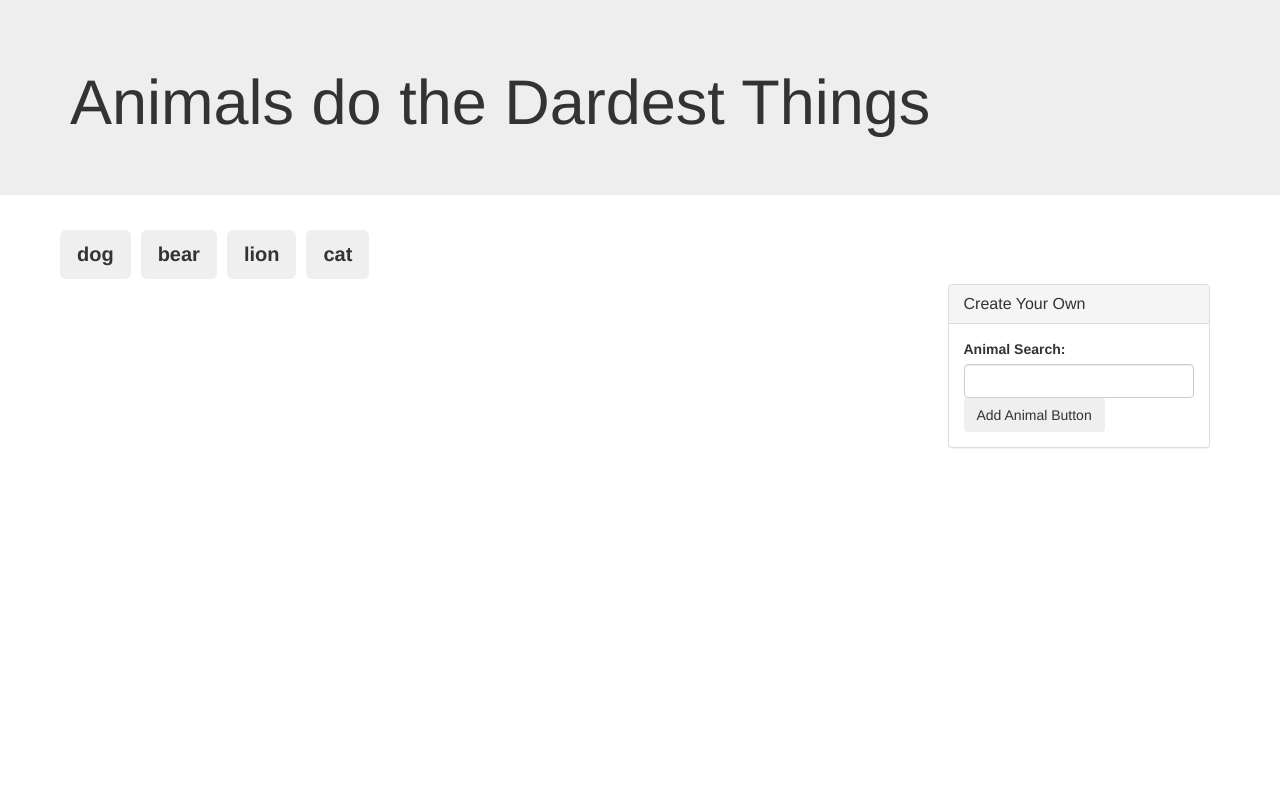
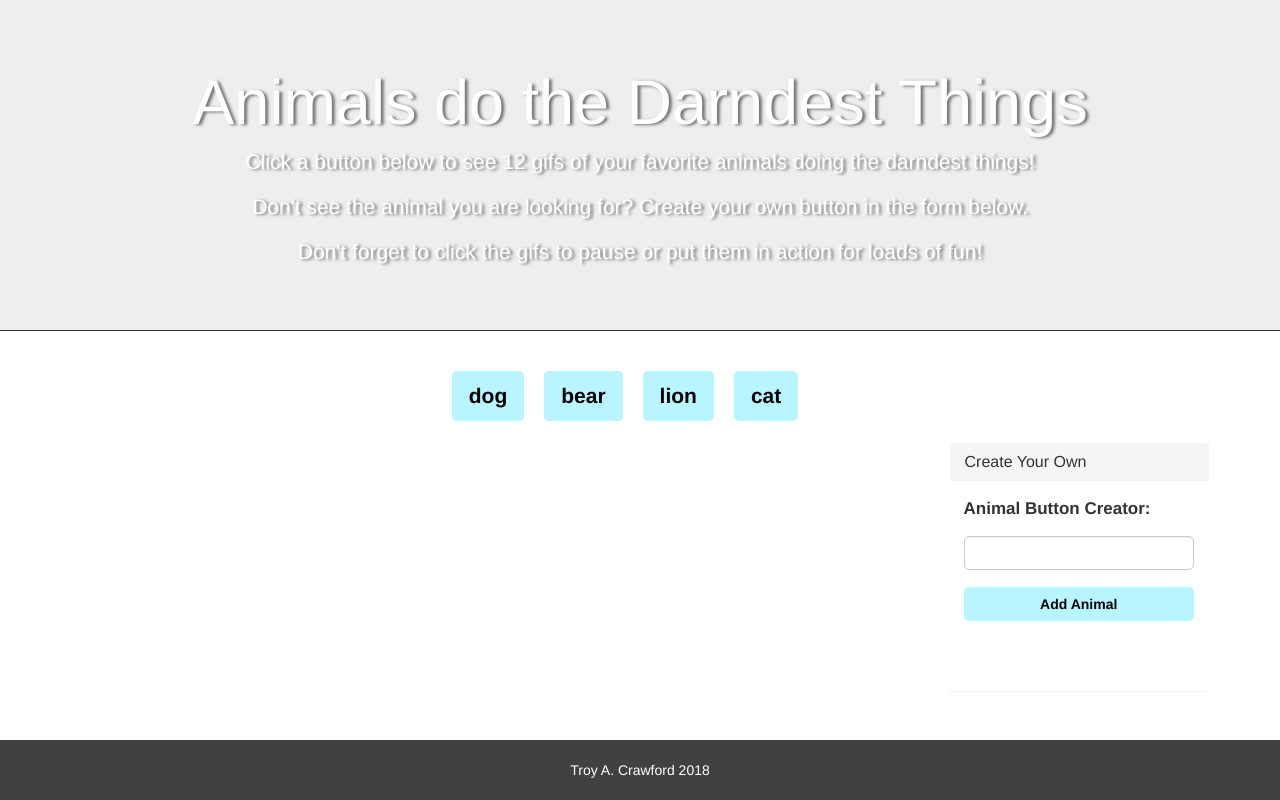
Before and after one commit to tacrawford91/GifTastic, a plain HTML site: page index.html in a window 1280 px wide. Drawn offline with nearby package versions, Linux system fonts and the light colour scheme.

Commit message:
Completed Application

```diff
--- a/app.js
+++ b/app.js
@@ -4,10 +4,6 @@ var authKey = "S9Gzk2GLWTqOauR5oOG3So9Ykhl1Z37a";
 var animals = ["dog", "bear", "lion", "cat"];
 var searchTerm;
 var newAnimal;
-
-
-
-
 
 //Begin App
 
@@ -31,7 +27,7 @@ function displayAnimal(){
 
     //set up query url
     var queryURL = "https://api.giphy.com/v1/gifs/search?q=" +
-        searchTerm + "&api_key=" + authKey + "&limit=10";
+        searchTerm + "&api_key=" + authKey + "&limit=12";
 
     //make api call
     $.ajax({
@@ -43,8 +39,16 @@ function displayAnimal(){
         //empty results area
         $(".results").html("");
         for(var j = 0; j < results.length; j++) {
-        var gifImage =  $("<img>").attr("src", results[j].images.fixed_width.url)
-            $(".results").append(gifImage);
+        var stillImage = results[j].images.fixed_width_still.url;
+        var animate = results[j].images.fixed_width.url;
+        var gifImage =  $("<img>").attr("src", results[j].images.fixed_width_still.url, "data-state", "still").addClass("animalImg");
+            gifImage.attr("data-state", "still");
+            gifImage.attr("data-animate", animate);
+            gifImage.attr("data-still", stillImage);
+
+        var animalDiv = $("<div>").append(gifImage).addClass("col-sm-6 col-md-6 col-lg-4");
+            animalDiv.append($("<p>").text(`Gif Rating: ${results[j].rating.toUpperCase()}`).addClass("rating"));
+            $(".results").append(animalDiv);
         }
 
     })
@@ -64,4 +68,21 @@ $("#add-animal").on("click", function(){
 })
 
 $(document).on("click", ".animalBtn", displayAnimal);
-//User input and create new button
+
+
+
+
+//playing- pausing gifs
+function gifState() {
+    var state = $(this).attr("data-state");
+    if (state === "still") {
+        console.log("clicked animal div");
+        $(this).attr("src", $(this).attr("data-animate"));
+        $(this).attr("data-state", "animate");
+      } else {
+        console.log("clicked animal div");
+        $(this).attr("src", $(this).attr("data-still"));
+        $(this).attr("data-state", "still");
+      }
+}
+$(document).on("click", ".animalImg", gifState)
--- a/index.html
+++ b/index.html
@@ -7,33 +7,45 @@
     <title>Giftastic!</title>
     <script src="https://code.jquery.com/jquery-3.2.1.min.js" integrity="sha256-hwg4gsxgFZhOsEEamdOYGBf13FyQuiTwlAQgxVSNgt4=" crossorigin="anonymous"></script>
     <link rel="stylesheet" href="https://maxcdn.bootstrapcdn.com/bootstrap/3.3.6/css/bootstrap.min.css">
+    <link rel="stylesheet" href="https://bootswatch.com/3/superhero/bootstrap.min.css">
     <link rel="stylesheet" href="style.css">
 </head>
 <body>
     <div class="jumbotron">
         <div class="container">
-        <h1>Animals do the Dardest Things</h1>
+        <h1>Animals do the Darndest Things</h1>
+        <p>Click a button below to see 12 gifs of your favorite animals doing the darndest things!</p>
+        <p>Don't see the animal you are looking for? Create your own button in the form below.</p>
+        <p>Don't forget to click the gifs to pause or put them in action for loads of fun!</p>
         </div>
     </div>
     <div class="container">
-        <div class="row buttons"></div>
-        <div class="row">
-            <div class="results col-md-10 col-lg-9 "></div>
-            <div class="form col-md-2 col-lg-3">
+            <div class="row buttonRow">
+                <div class="buttons"></div>
+            </div>
+            <div class="row gifRow">
+                <div class="col-sm-9 col-md-9 col-lg-9">
+                    <div class="row results"></div>
+                </div>
+                <div class="form col-sm-3 col-md-3 col-lg-3">
                     <div class="panel panel-default">
-                    <div class="panel-heading">
+                        <div class="panel-heading" id="panelTop">
                             <h3 class="panel-title">Create Your Own</h3>
                         </div>
                         <div class="panel-body">
                             <form>
-                            <label for="search">Animal Search:</label>
+                                <label for="search">Animal Button Creator:</label>
                                 <input type="text" class="form-control" id="search-term">
                             </form>
-                        <button class="btn" id="add-animal">Add Animal Button</button>
+                            <button class="btn" id="add-animal">Add Animal</button>
                         </div>
                     </div>
             </div>
         </div>
+    </div>
+    <footer class="footer">
+        Troy A. Crawford 2018
+    </footer>
 
 
 <script src="app.js"></script>
--- a/style.css
+++ b/style.css
@@ -1,10 +1,91 @@
 .animalBtn {
-    margin: 5px;
-    font-size: 20px;
+    margin: 10px;
+    font-size: 21px;
     font-weight: 600;
+    color: black;
+    border-radius: 5px;
+    background: #b8f5ff;
+    box-shadow: -2px 3px 0px 0px rgba(255, 255, 255, 0.7);
+}
+#add-animal {
+    width: 100%;
+    margin-top:7px;
+    font-weight: 600;
+    color: black;
+    border-radius: 5px;
+    background: #b8f5ff;
+    box-shadow: 3px 3px 0px 0px rgba(255, 255, 255, 0.8);
 }
 img {
     height: 220px;
-    max-width: 220px;
+    max-width: 400px;
+    width: 100%;
     margin: 5px;
+    margin-bottom: 0;
+    border: solid 1px;
+
 }
+.rating {
+    text-align: center;
+    font-size: 20px;
+    background: #b8f5ff;
+    color: black;
+    margin-right: -3%;
+    border-radius: 5px;
+    border: solid 1px white;
+}
+label {
+    font-size: 17px;
+}
+.panel {
+    height: 250px;
+    border-radius: 5px;
+    border: solid 1px white;
+}
+#panelTop {
+    border-bottom: solid 1px white;
+    border-top: solid 1px white;
+    border-left: solid 1px white;
+}
+input {
+    margin-top: 10px;
+    margin-bottom: 10px;
+    border-radius: 5px;
+}
+#search-term {
+    border-radius: 5px;
+}
+img {
+    border-radius: 5px;
+}
+.buttonRow {
+    margin-bottom: 10px;
+    width: 100%;
+    border-radius: 5px;
+    text-align: center;
+}
+.jumbotron {
+    text-align: center;
+    border-bottom: 1px solid;
+}
+.jumbotron p {
+    color: white;
+    text-shadow: 3px 1px 3px rgba(0, 0, 0, 0.5);
+}
+.jumbotron h1 {
+    color: white;
+    text-shadow: 3px 1px 3px rgba(0, 0, 0, 0.5);
+}
+footer {
+    text-align: center;
+    color: white;
+    position: fixed;
+    bottom: 0;
+    width: 100%;
+    height: 60px;
+    line-height: 60px;
+    background: #424141;
+}
+.gifRow {
+    padding-bottom: 80px;
+}
```
Lines whose indentation alone changed are shown as unchanged.
